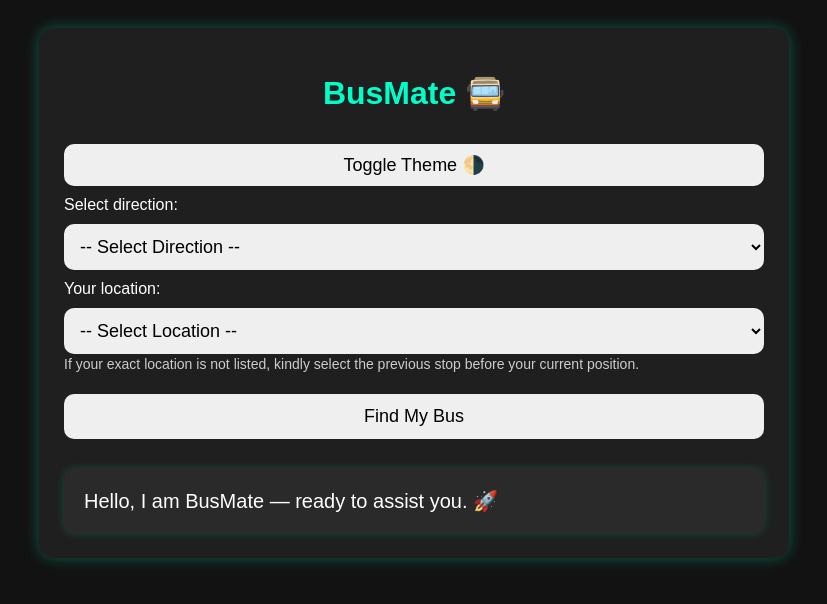
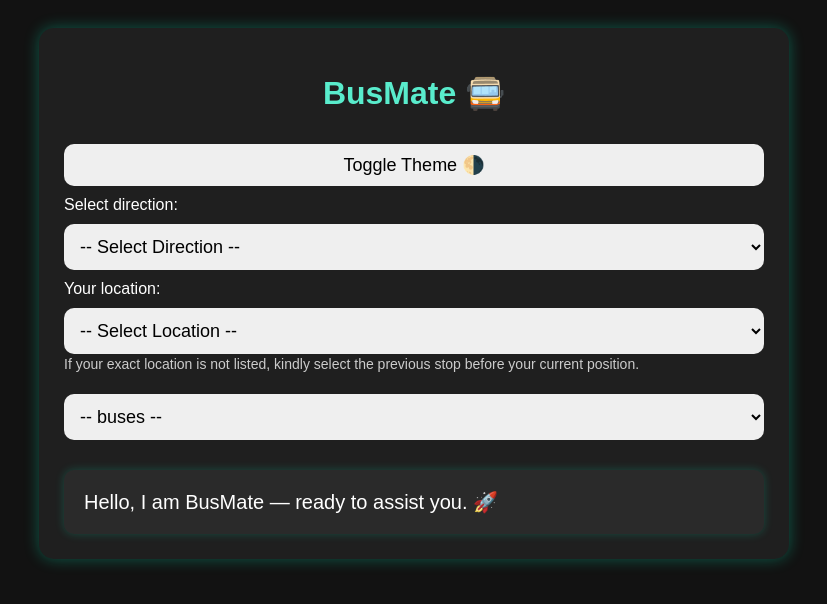
Before and after one commit to Rajan-Richard-V/BusMate, a plain HTML site: page index.html in a window 1280 px wide. Shown: the whole page, without its empty margins (226-1053 px from the left). Drawn offline with Linux system fonts and the light colour scheme.

Commit message:
index.html

```diff
--- a/index.html
+++ b/index.html
@@ -7,13 +7,13 @@
     body {
       font-family: Arial, sans-serif;
       background-color: #121212;
-      color: #fff;
+      color: #ffffff;
       padding: 20px;
-      transition: all 0.4s ease;
+      transition: all 0.6s ease;
     }
     h1 {
       text-align: center;
-      color: #00ffc8;
+      color: #59eccc;
     }
     .container {
       max-width: 700px;
@@ -95,7 +95,12 @@
     If your exact location is not listed, kindly select the previous stop before your current position.
   </div>
 
-  <button onclick="findNextBus()">Find My Bus</button>
+  <select onchange="handleBusOption(this.value)">
+    <option value="">-- buses --</option>
+    <option value="next">next bus</option>
+    <option value="next2">Buses in Next 2 Hours</option>
+    <option value="today">All Buses Today</option>
+  </select>
 
   <div class="output" id="output">Hello, I am BusMate — ready to assist you. 🚀</div>
 </div>
@@ -137,67 +142,20 @@ const allBuses = [
   { time: "20:00", name: "Government", type: "college" }
 ];
 
-const stopOffsetsTo = { "Church Stop": 0, "New Bus Stand": 5, "Palai Bus Stand": 15 };
+const stopOffsetsTo = { "Perumalpuram (Church Stop)": 0, "New Bus Stand": 5, "Palai Bus Stand": 15 };
 const stopOffsetsFrom = { "Vannarpettai": 0, "Palai Bus Stand": 10, "New Bus Stand": 20 };
 
 function populateStops() {
   const dir = document.getElementById("directionSelect").value;
   const stopSelect = document.getElementById("stopSelect");
   stopSelect.innerHTML = "<option value=''>-- Select Location --</option>";
-
-  if (dir === "to") {
-    Object.keys(stopOffsetsTo).forEach(stop => {
-      const opt = document.createElement("option");
-      opt.value = stop;
-      opt.innerText = stop;
-      stopSelect.appendChild(opt);
-    });
-  } else if (dir === "from") {
-    Object.keys(stopOffsetsFrom).forEach(stop => {
-      const opt = document.createElement("option");
-      opt.value = stop;
-      opt.innerText = stop;
-      stopSelect.appendChild(opt);
-    });
-  }
-}
-
-function findNextBus() {
-  const dir = document.getElementById("directionSelect").value;
-  const stop = document.getElementById("stopSelect").value;
-  const output = document.getElementById("output");
-
-  if (!dir || !stop) {
-    output.innerText = "Please select both direction and location.";
-    return;
-  }
-
-  const offset = dir === "to" ? stopOffsetsTo[stop] : stopOffsetsFrom[stop];
-  const data = allBuses.filter(bus => bus.type === (dir === "to" ? "college" : "home"));
-
-  const now = new Date();
-  const nowMinutes = now.getHours() * 60 + now.getMinutes();
-
-  const upcomingBuses = data
-    .map(bus => {
-      const [h, m] = bus.time.split(":").map(Number);
-      const baseMinutes = h * 60 + m + offset;
-      return { ...bus, adjustedTime: baseMinutes, diff: baseMinutes - nowMinutes };
-    })
-    .filter(bus => bus.diff >= 0)
-    .sort((a, b) => a.diff - b.diff);
-
-  if (upcomingBuses.length > 0) {
-    const nextBus = upcomingBuses[0];
-    const totalMinutes = nextBus.adjustedTime;
-    const hours = Math.floor(totalMinutes / 60) % 24;
-    const mins = totalMinutes % 60;
-
-    let message = `🚌 Next bus is ${nextBus.name} at ${hours.toString().padStart(2, "0")}:${mins.toString().padStart(2, "0")} at ${stop}. Arriving in ${formatDiff(nextBus.diff)}. 🚶 Please reach the stop 5-10 minutes early.`;
-    output.innerText = message;
-  } else {
-    output.innerText = "No more buses available today. 🚶 Please reach the stop 5-10 minutes early.";
-  }
+  const stops = dir === "to" ? stopOffsetsTo : stopOffsetsFrom;
+  Object.keys(stops).forEach(stop => {
+    const opt = document.createElement("option");
+    opt.value = stop;
+    opt.innerText = stop;
+    stopSelect.appendChild(opt);
+  });
 }
 
 function formatDiff(diff) {
@@ -212,6 +170,71 @@ function formatDiff(diff) {
 function toggleTheme() {
   document.body.classList.toggle("light");
 }
+
+function handleBusOption(mode) {
+  if (!mode) return;
+
+  const dir = document.getElementById("directionSelect").value;
+  const stop = document.getElementById("stopSelect").value;
+  const output = document.getElementById("output");
+
+  if (!dir || !stop) {
+    output.innerText = "Please select both direction and location.";
+    return;
+  }
+
+  const offset = dir === "to" ? stopOffsetsTo[stop] : stopOffsetsFrom[stop];
+  const targetType = dir === "to" ? "college" : "home";
+
+  const now = new Date();
+  const nowMinutes = now.getHours() * 60 + now.getMinutes();
+
+  const filtered = allBuses
+    .filter(bus => bus.type === targetType)
+    .map(bus => {
+      const [h, m] = bus.time.split(":").map(Number);
+      const busMins = h * 60 + m + offset;
+      return { ...bus, adjustedTime: busMins, diff: busMins - nowMinutes };
+    })
+    .filter(bus => bus.diff >= 0)
+    .sort((a, b) => a.diff - b.diff);
+
+  if (mode === "next") {
+    if (filtered.length === 0) {
+      output.innerText = "No more buses available today.";
+      return;
+    }
+    const next = filtered[0];
+    const hours = Math.floor(next.adjustedTime / 60) % 24;
+    const mins = next.adjustedTime % 60;
+    output.innerText = `🚌 Next bus is ${next.name} at ${hours.toString().padStart(2, "0")}:${mins.toString().padStart(2, "0")} at ${stop}. Arriving in ${formatDiff(next.diff)}. 🚶 Please reach the stop 5-10 minutes early.`;
+  }
+
+  else if (mode === "next2") {
+    const within2hrs = filtered.filter(bus => bus.diff <= 120);
+    if (within2hrs.length === 0) {
+      output.innerText = "No buses in the next 2 hours.";
+    } else {
+      output.innerHTML = "<strong>🕑 Buses in Next 2 Hours:</strong><br>" + within2hrs.map(bus => {
+        const h = Math.floor(bus.adjustedTime / 60) % 24;
+        const m = bus.adjustedTime % 60;
+        return `• ${bus.name} at ${h.toString().padStart(2, "0")}:${m.toString().padStart(2, "0")} (${formatDiff(bus.diff)})`;
+      }).join("<br>");
+    }
+  }
+
+  else if (mode === "today") {
+    if (filtered.length === 0) {
+      output.innerText = "No more buses today.";
+    } else {
+      output.innerHTML = "<strong>📅 Remaining Buses Today:</strong><br>" + filtered.map(bus => {
+        const h = Math.floor(bus.adjustedTime / 60) % 24;
+        const m = bus.adjustedTime % 60;
+        return `• ${bus.name} at ${h.toString().padStart(2, "0")}:${m.toString().padStart(2, "0")} (${formatDiff(bus.diff)})`;
+      }).join("<br>");
+    }
+  }
+}
 </script>
 
 </body>
```
